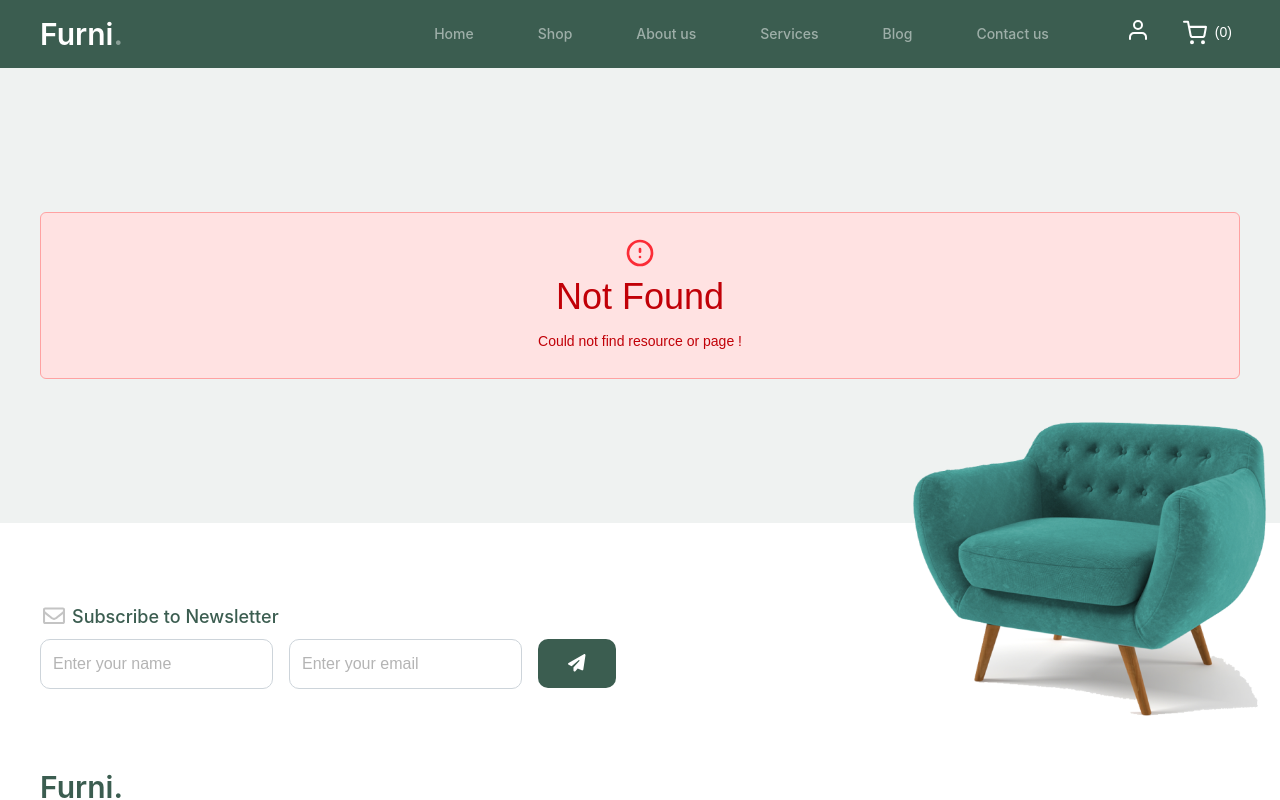
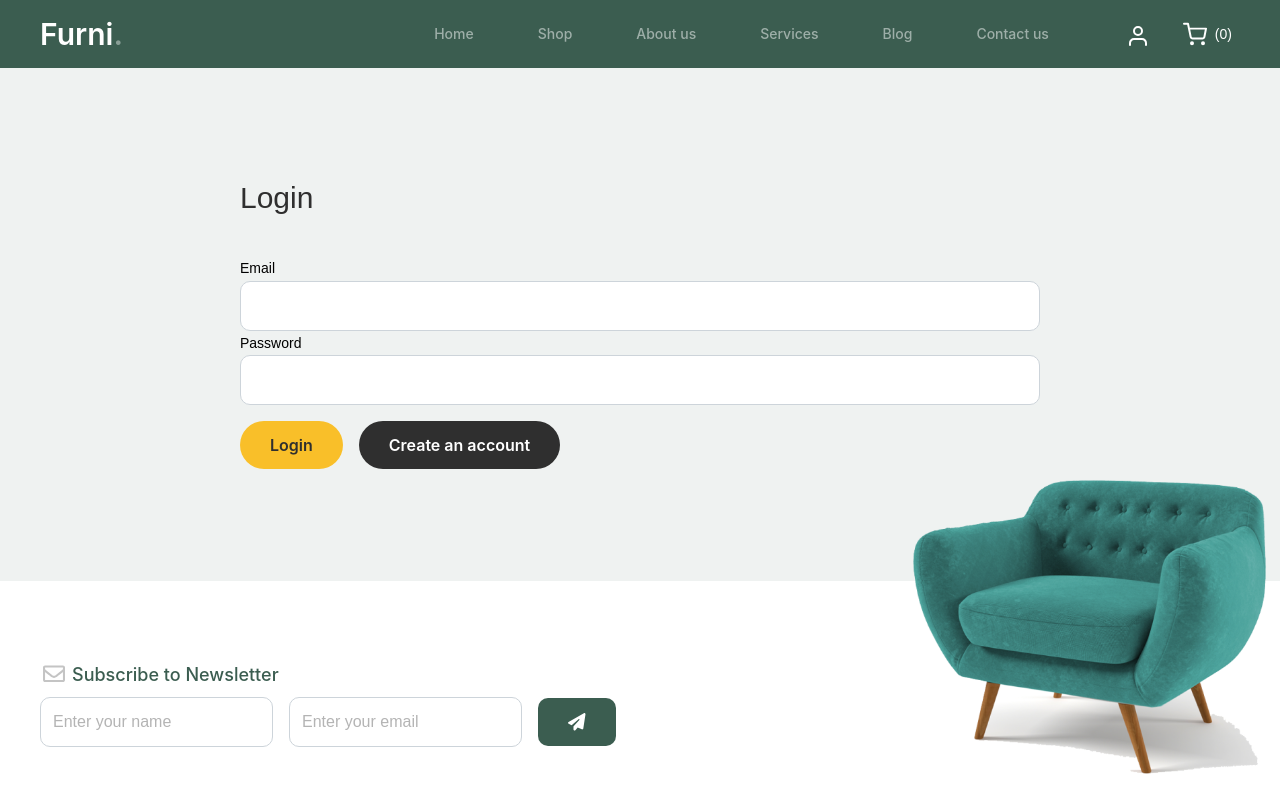
Before and after one commit to enamils/furnitures-react-project, a React (Vite) app in the folder frontend/: page /login in a window 1280 px wide. Shown: the top 800 px of the page. Built offline with nearby package versions, Linux system fonts and the light colour scheme; no server answers; a web font is replaced by a local one.

Commit message:
feat: add login page & route with his form

```diff
--- a/frontend/src/App.tsx
+++ b/frontend/src/App.tsx
@@ -13,6 +13,7 @@ import CartPage from "./pages/Carts.tsx";
 import CartContextProvider from "./context/CartContext.tsx";
 import ErrorPage from "./pages/Error.tsx";
 import NewBlogPostPage from "./pages/NewBlogPost.tsx";
+import AuthenticationPage from "./pages/Authentication.tsx";
 
 const queryClient: QueryClient = new QueryClient();
 
@@ -37,6 +38,7 @@ const router: ReturnType<typeof createBrowserRouter> = createBrowserRouter([
                 ],
             },
             {path: "contact", element: <ContactUsPage />},
+            {path: "login", element: <AuthenticationPage />},
             {path: "cart", element: <CartPage />}
         ]
     }
--- a/frontend/src/components/Menu/ClientCart.tsx
+++ b/frontend/src/components/Menu/ClientCart.tsx
@@ -13,9 +13,9 @@ const ClientCart: React.FC = () => {
     return (
         <ul className="flex md:ml-10">
             <li className="mr-5">
-                <button className="cursor-pointer px-2">
+                <NavLink to="/login" className="pl-2 pt-1 pr-2 flex gap-2">
                     <img src={clientImg} alt="client" loading="lazy"/>
-                </button>
+                </NavLink>
             </li>
             <li>
                 <NavLink to="/cart" className="pl-2 pr-2 flex gap-2">
--- /dev/null
+++ b/frontend/src/pages/Authentication.tsx
@@ -0,0 +1,76 @@
+import * as React from "react";
+import {useState} from "react";
+import Input from "../components/UI/Input";
+import Button from "../components/UI/Button";
+import PageContent from "../layout/PageContent";
+
+const AuthenticationPage: React.FC = () => {
+    const [isLogin, setIsLogin] = useState(true);
+
+    const switchModeHandler = () => {
+        setIsLogin((prevState) => !prevState);
+    };
+
+    const submitHandler = (event: React.FormEvent) => {
+        event.preventDefault();
+
+        const formData = new FormData(event.target as HTMLFormElement);
+        const email = formData.get('email') as string;
+        const password = formData.get('password') as string;
+
+        if (!email || !email.includes('@') || !password || password.length < 6) {
+            return;
+        }
+
+        console.log('Authentification:', {email, password, mode: isLogin ? 'connexion' : 'registration'});
+
+        (event.target as HTMLFormElement).reset();
+    };
+
+    return (
+        <PageContent>
+
+            <form className="lg:max-w-[50rem] mx-auto" onSubmit={submitHandler}>
+            <h2 className="text-3xl text-[color:var(--dark)] mb-10">{isLogin ? 'Login' : 'Create a new account'}</h2>
+                <Input
+                    label="Email"
+                    id="email"
+                    type="email"
+                    name="email"
+                    required
+                />
+
+                <Input
+                    label="Password"
+                    id="password"
+                    type="password"
+                    name="password"
+                    required
+                />
+
+                {!isLogin && (
+                    <Input
+                        label="Confirm password"
+                        id="confirm-password"
+                        type="password"
+                        name="confirm-password"
+                        required
+                    />
+                )}
+
+                <div className="md:flex flex-wrap mt-4">
+                    <Button type="submit" label={isLogin ? "Login" : "Register"}/>
+                    <Button
+                        darkButtonLink
+                        type="button"
+                        onClick={switchModeHandler}
+                        className="mt-4 md:mt-0 md:mx-4"
+                        label={isLogin ? "Create an account" : "Log in with an existing account"}
+                    />
+                </div>
+            </form>
+        </PageContent>
+    );
+}
+
+export default AuthenticationPage;
--- a/frontend/src/pages/NewBlogPost.tsx
+++ b/frontend/src/pages/NewBlogPost.tsx
@@ -15,7 +15,7 @@ const NewBlogPostPage: React.FC = () => {
 
     return (
         <>
-            <h2 className="text-3xl text-[color:var(--dark)] mb-10">Create & Add a new Post on Blog</h2>
+            <h2 className="lg:max-w-[60rem] mx-auto text-3xl text-[color:var(--dark)] mb-10">Create & Add a new Post on Blog</h2>
             <PostForm onSubmit={handleSubmit}>
                 {isPending && <p>Submitting...</p>}
                 {!isPending && (
```
